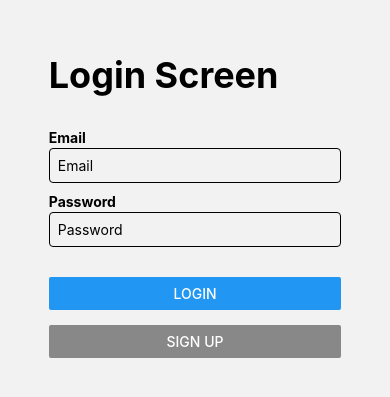
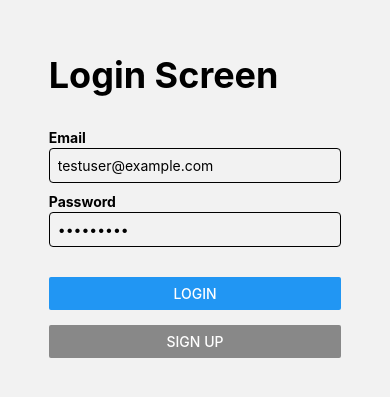
Before and after one commit to DivyanshuAlok/NoteMate, a React Native app: screen /Login in a window 390 px wide. Shown: the part 153-550 px from the top of the page. Built offline with nearby package versions, Linux system fonts and the light colour scheme.

Commit message:
autofill in log in screen

```diff
--- a/src/screens/LoginScreen.tsx
+++ b/src/screens/LoginScreen.tsx
@@ -12,10 +12,9 @@ import {
 } from 'react-native';
 import {useDispatch} from 'react-redux';
 import type {AppDispatch} from '../redux/store';
-import {login} from '../redux/slices/authSlice';
-import {loginThunk} from '../api/authThunks';
 import type {AuthStackParamList} from '../navigation/types';
 import type {StackNavigationProp} from '@react-navigation/stack';
+import {loginThunk} from '../redux/authThunks';
 
 interface LoginScreenProps {
   navigation: StackNavigationProp<AuthStackParamList, 'Login'>;
@@ -25,8 +24,8 @@ const screenWidth = Dimensions.get('window').width;
 
 const LoginScreen = ({navigation}: LoginScreenProps) => {
   const dispatch: AppDispatch = useDispatch();
-  const [email, setEmail] = useState('');
-  const [password, setPassword] = useState('');
+  const [email, setEmail] = useState('testuser@example.com'); // Prefilled email
+  const [password, setPassword] = useState('Test@1234'); // Prefilled password
   const [error, setError] = useState('');
 
   const handleLogin = async () => {
@@ -35,6 +34,8 @@ const LoginScreen = ({navigation}: LoginScreenProps) => {
       await dispatch<any>(loginThunk({email, password})).unwrap();
       navigation.replace('Home');
     } catch (err: any) {
+      console.log(err);
+
       setError(err.message || 'Login failed');
     }
   };
```
Also changed, not shown: 1 other file (tests, documents, lock files or other folders).
